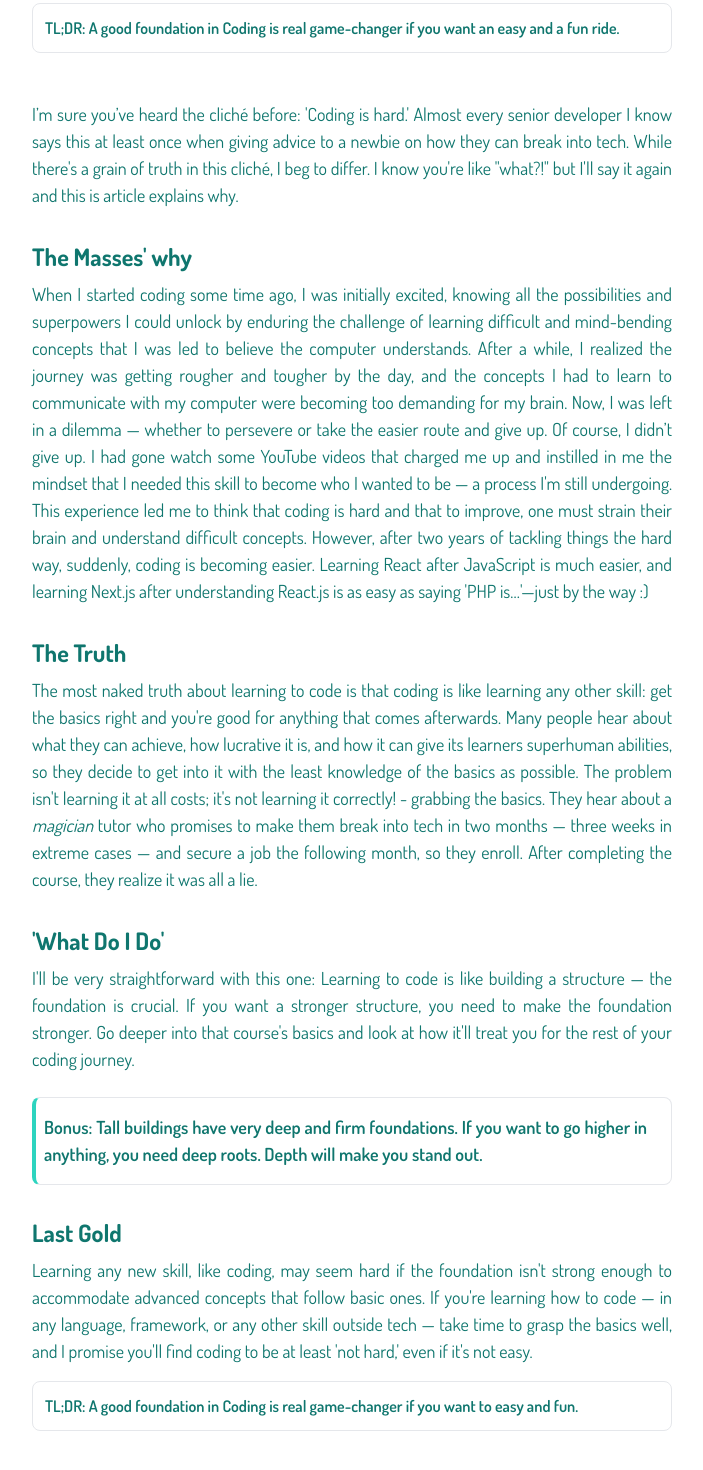
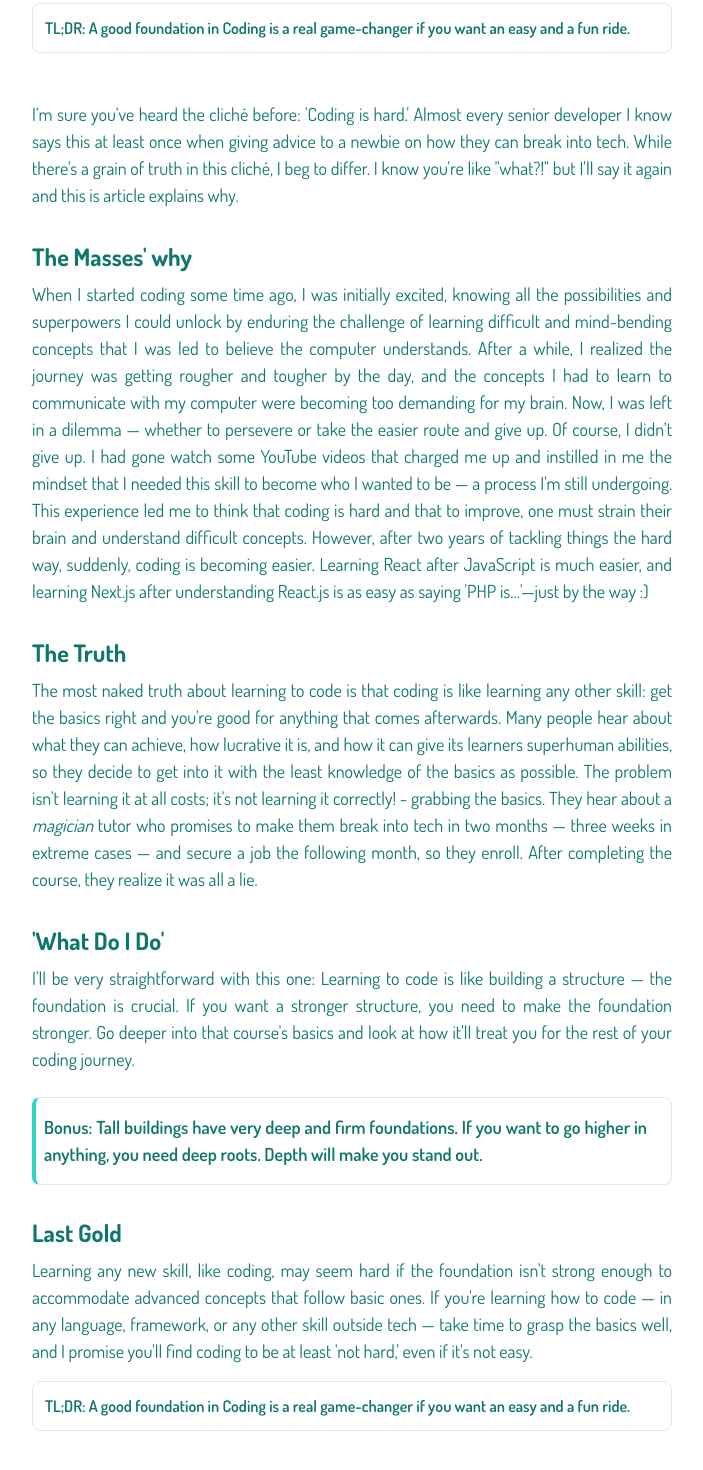
Before and after one commit to holaliamewu/portfolio-react, a React (Vite) app: page /blog/coding-is-not-hard in a window 1280 px wide. Shown: the part 182-1652 px from the top of the page, without its empty margins (288-991 px from the left). Built offline with nearby package versions, Linux system fonts and the light colour scheme; a web font is replaced by a local one.

Commit message:
fix: some correction

```diff
--- a/src/pages/BlogOne.jsx
+++ b/src/pages/BlogOne.jsx
@@ -8,7 +8,7 @@ export default function BlogOne() {
         <h1 className=" text-3xl font-bold mt-8 mb-1" >CODING IS NOT HARD: THEY LIED AND THIS IS WHY.</h1>
         <h4 className='flex items-center text-[14px] gap-1 mb-8' > <CalendarDays size={18} /> 5 April, 2024.</h4>
           <h3 className='p-3 border rounded-lg font-[600] mt-4 mb-12'>
-          TL;DR: A good foundation in Coding is real game-changer if you want an easy and a fun ride. </h3>
+          TL;DR: A good foundation in Coding is a real game-changer if you want an easy and a fun ride. </h3>
         <p className='text-justify text-[18px]' >
         I’m sure you’ve heard the cliché before: 'Coding is hard.' Almost every senior developer
         I know says this at least once when giving advice to a newbie on how they can break into tech.
@@ -55,7 +55,7 @@ export default function BlogOne() {
         concepts that follow basic ones. If you're learning how to code — in any language, framework, or any other skill outside
         tech — take time to grasp the basics well, and I promise you'll find coding to be at least 'not hard,' even if it's not easy.
         </p>
-        <h3 className='p-3 border rounded-lg font-[600] mt-4 mb-12' >TL;DR: A good foundation in Coding is real game-changer if you want to easy and fun. </h3>
+        <h3 className='p-3 border rounded-lg font-[600] mt-4 mb-12' >  TL;DR: A good foundation in Coding is a real game-changer if you want an easy and a fun ride. </h3>
         <Giscus
           id="comments"
           repo="holaliamewu/portfolio-react"
```
